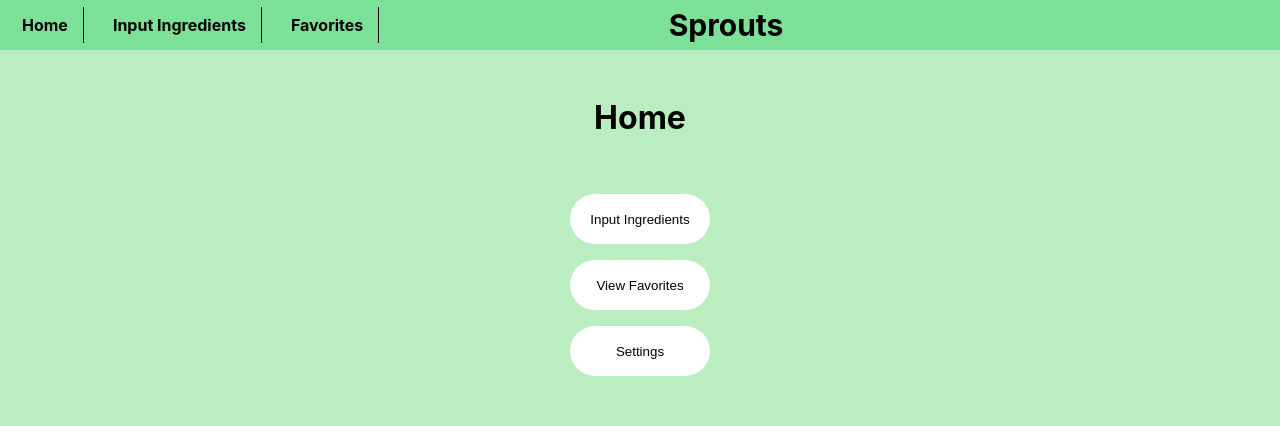
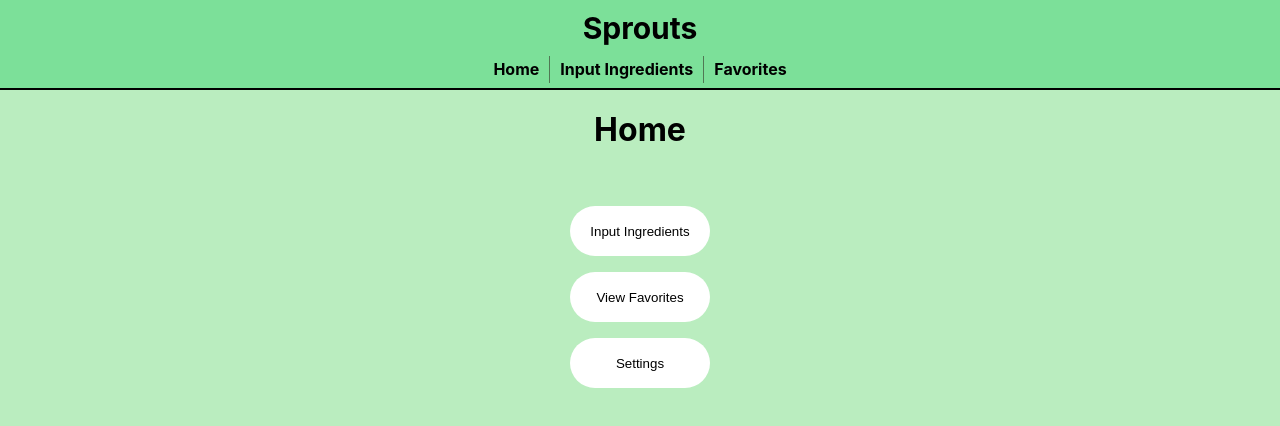
Before and after one commit to nyu-software-engineering/spring-2020-frugal-eye, a React (Create React App) app in the folder front-end/: page /home in a window 1280 px wide. Shown: the top 426 px of the page. Built offline with nearby package versions, Linux system fonts and the light colour scheme.

Commit message:
centered and changed layout of nav bar

```diff
--- a/front-end/src/NavBar.css
+++ b/front-end/src/NavBar.css
@@ -1,4 +1,4 @@
-.nav {
+/* .nav {
     background-color: #7CE099;
 	width: 100%;
 	float: left;
@@ -21,29 +21,82 @@
 }
 
 .title {
+    display: inline-block;
+    position: fixed;
+    font-size: 30px;
+    text-decoration: none;
+    font-weight: bold;
+    color: black;
+    text-align: center;
+    padding: 10px;
+    left: 50%;
+} */
+
+
+.title2 {
     display: block;
     font-size: 30px;
     text-decoration: none;
     font-weight: bold;
     color: black;
-    width: 52%;
     margin: 0 auto;
     text-align: center;
+    padding: 10px;
 }
 
-.back-button {
-    background-color: white;
-    border-top-left-radius: 28px;
-    border-top-right-radius: 28px;
-    border-bottom-right-radius: 28px;
-    border-bottom-left-radius: 28px;
-    text-indent: 0;
-    margin-left: 10px;
-    border: none;
-    display:inline-block;
-    color: black;
-    height: 30px;
-    width: 120px;
+#centeredmenu {
+    float:left;
+    width:100%;
+    background:#7CE099;
+    padding-bottom: 5px;
+    border-bottom: 2px solid #000;
+    overflow:hidden;
+    position:relative;
+    margin-bottom: 20px;
+ }
+ #centeredmenu ul {
+    clear:left;
+    float:left;
+    list-style:none;
+    margin:0;
+    padding:0;
+    position:relative;
+    left:50%;
+    text-align:center;
+ }
+ #centeredmenu ul li {
+    display:block;
+    float:left;
+    list-style:none;
+    margin:0;
+    padding:0;
+    position:relative;
+    right:50%;
+    border-right: 1px solid rgb(80, 120, 84);
+ }
+
+ #centeredmenu ul li:last-child {
+    border-right: 0;
+ }
+
+
+ #centeredmenu ul li a {
     text-decoration: none;
-    text-align: center;
-}
+    font-weight: bold;
+    display:block;
+    margin:0;
+    padding:3px 10px;
+    color:black;
+    text-decoration:none;
+    line-height:1.3em;
+ }
+ #centeredmenu ul li a:hover {
+    background:#BAEDBF;
+    color:black;
+ }
+ #centeredmenu ul li a.active,
+ #centeredmenu ul li a.active:hover {
+    color:#fff;
+    background:#000;
+    font-weight:bold;
+ }
--- a/front-end/src/NavBar.js
+++ b/front-end/src/NavBar.js
@@ -4,15 +4,24 @@ import './NavBar.css'
 const NavBar = (props) => {
 
     return (
-       <div className="navbar">
-            <ul className="nav">
+    // <div>
+    //    <div className="navbar">
+    //         <ul className="nav">
+    //             <li><a href="/home">Home</a></li>
+    //             <li><a href="/add-ingredients">Input Ingredients</a></li>
+    //             <li><a href="/favoritelist">Favorites</a></li>
+    //             <li className="title">Sprouts</li>
+    //         </ul>
+    //     </div>
+        <div id="centeredmenu">
+            <div className="title2">Sprouts</div>
+            <ul>
                 <li><a href="/home">Home</a></li>
                 <li><a href="/add-ingredients">Input Ingredients</a></li>
                 <li><a href="/favoritelist">Favorites</a></li>
-                <li className="title">Sprouts</li>
             </ul>
         </div>
-
+    // </div>
     );
   }
   export default NavBar;
```
